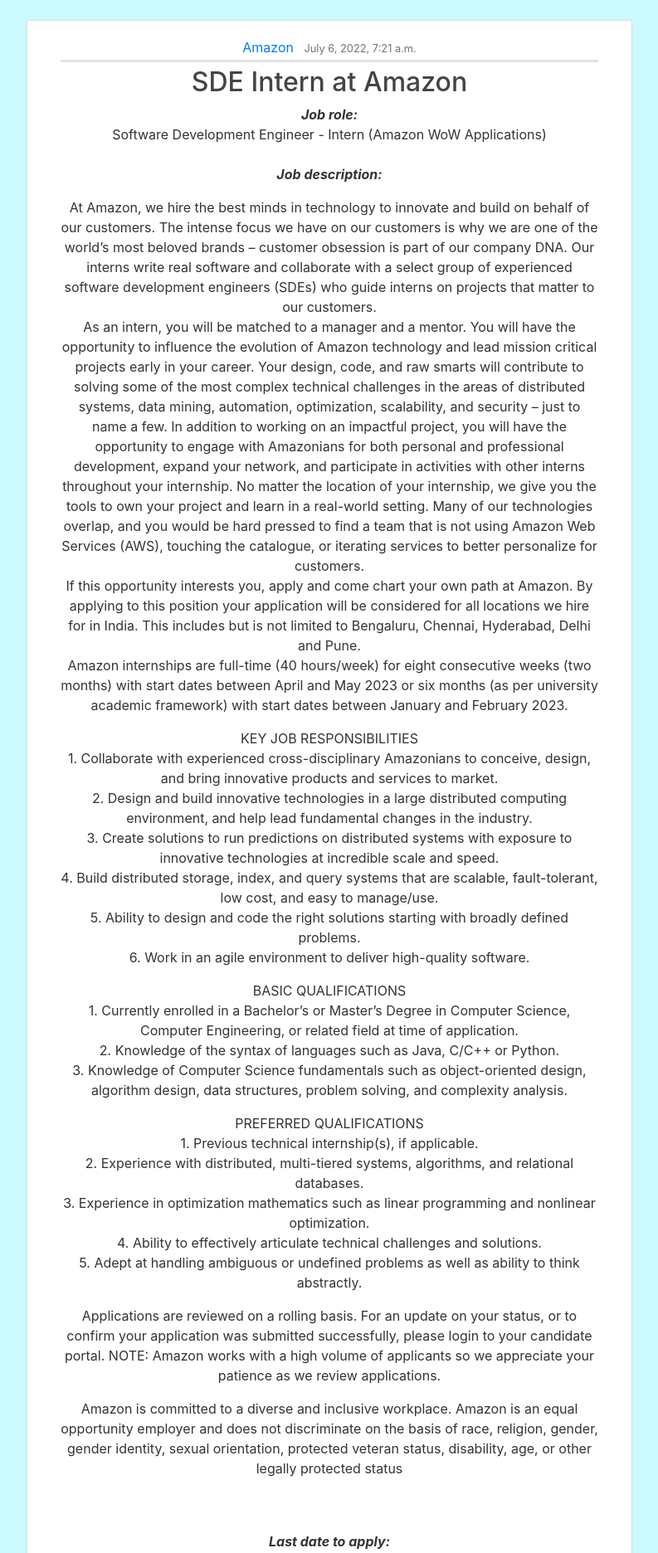
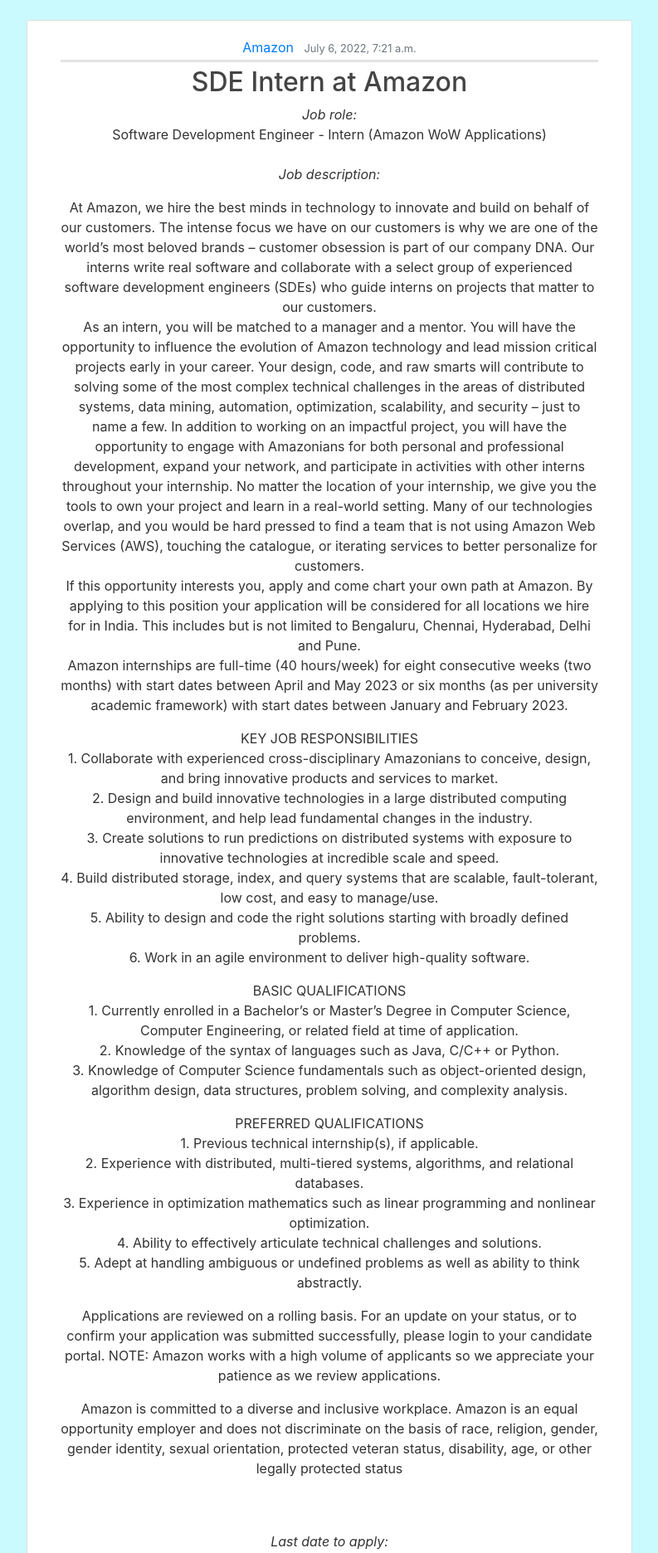
Before and after one commit to yukty2000/Placement_Cell_Website, a Django app: page /placementPosts/post/1/ in a window 1280 px wide. Shown: the part 56-1928 px from the top of the page at 83% size, without its empty margins (53-846 px from the left). Run offline with Django 3.2, Linux system fonts and the light colour scheme; a user stored in the database is signed in; data comes from the database, SQL or seed files in the repository; both versions use the stored data as it was after the commit; some libraries are stand-ins or nearby versions.

Commit message:
Revert "Modified post's detail view"

```diff
--- a/home/static/home/main.css
+++ b/home/static/home/main.css
@@ -40,8 +40,6 @@
     border: 2px solid #dddddd;
     border-radius: 3px;
   }
-
-
 
   .old-content-section {
     background: #ffffff;
--- a/home/templates/home/base.html
+++ b/home/templates/home/base.html
@@ -9,7 +9,6 @@
         <!-- Bootstrap CSS -->
         <link rel="stylesheet" href="https://stackpath.bootstrapcdn.com/bootstrap/4.3.1/css/bootstrap.min.css" integrity="sha384-ggOyR0iXCbMQv3Xipma34MD+dH/1fQ784/j6cY/iJTQUOhcWr7x9JvoRxT2MZw1T" crossorigin="anonymous">
         <link rel="stylesheet" type="text/css" href="{% static 'home/main.css' %}">
-
         {% if title %}
             <title>{{title}}</title>
         {% else %}
@@ -48,7 +47,7 @@
                             {% endif %}
                         </div>
                         <!-- Navbar Right Side -->
-                        <div class="navbar-nav me-auto">
+                        <div class="navbar-nav">
                             {% if user.is_authenticated %}
                                 <a class="nav-item nav-link" href="{% url 'query-create' %}"><b>New Query</b></a>
                                 <a class="nav-item nav-link mr-4" href="{% url 'profile' %}"><b>{{user.profile}}</b></a>
--- a/placementPosts/templates/placementPosts/detailView.html
+++ b/placementPosts/templates/placementPosts/detailView.html
@@ -10,8 +10,6 @@
                 anchor.setAttribute("class", "btn btn-outline-secondary disabled");
                 anchor.setAttribute("style", "color: black;");
                 alert("Year of passing needed is {{post.yearOfpassing}}!");
-            }else{
-                window.open('{{post.applyingLink}}');
             }
        }
     </script>
@@ -24,15 +22,15 @@
             </div>
             <h2 class="article-title">{{ post.title }}</h2>
             <p>
-                <em><b>Job role: </b></em><br>{{ post.jobRole }}<br><br>
-                <em><b>Job description: </b></em><br>{{ post.description|linebreaks }}<br><br>
-                <em><b>Last date to apply: </b></em><br>{{post.lastDateToApply}}<br><br>
-                <em><b>Year of Passing: </b></em><br>{{post.yearOfpassing}}<br><br>
+                <em>Job role: </em><br>{{ post.jobRole }}<br><br>
+                <em>Job description: </em><br>{{ post.description|linebreaks }}<br><br>
+                <em>Last date to apply: </em><br>{{post.lastDateToApply}}<br><br>
+                <em>Year of Passing: </em><br>{{post.yearOfpassing}}<br><br>
             </p>
 
 
             <form action="{{post.applyingLink}}">
-                <input class="btn btn-outline-primary" type="button" value="Apply Here" id="anchor" onclick="able();">
+                <input class="btn btn-outline-primary" type="submit" value="Apply Here" id="anchor" onclick="able()">
             </form>
 
     </article>
```
Also changed, not shown: db.sqlite3, home/templates/home/home.html (line endings or trailing spaces).
